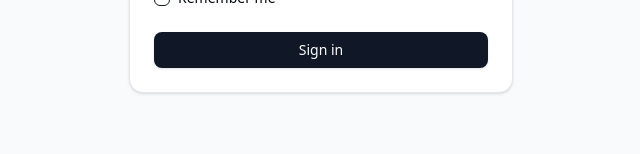
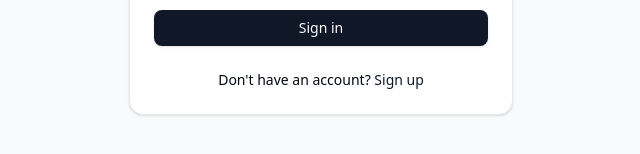
Before and after one commit to marlondias/solipsism_frontend_vibe_coded, a React (Vite) app: page /login in a window 1280 px wide. Shown: the part 538-692 px from the top of the page, without its empty margins (319-959 px from the left). Built offline with nearby package versions, Linux system fonts and the light colour scheme.

Commit message:
feat: Added link to signup

```diff
--- a/src/pages/Login.tsx
+++ b/src/pages/Login.tsx
@@ -102,6 +102,12 @@ export default function Login() {
                             {isLoading ? 'Signing in...' : 'Sign in'}
                         </Button>
                     </CardFooter>
+                    <div className="px-6 pb-6 text-center text-sm">
+                        Don't have an account?{' '}
+                        <a href="/signup" className="font-medium text-primary hover:underline">
+                            Sign up
+                        </a>
+                    </div>
                 </form>
             </Card>
         </div>
```
